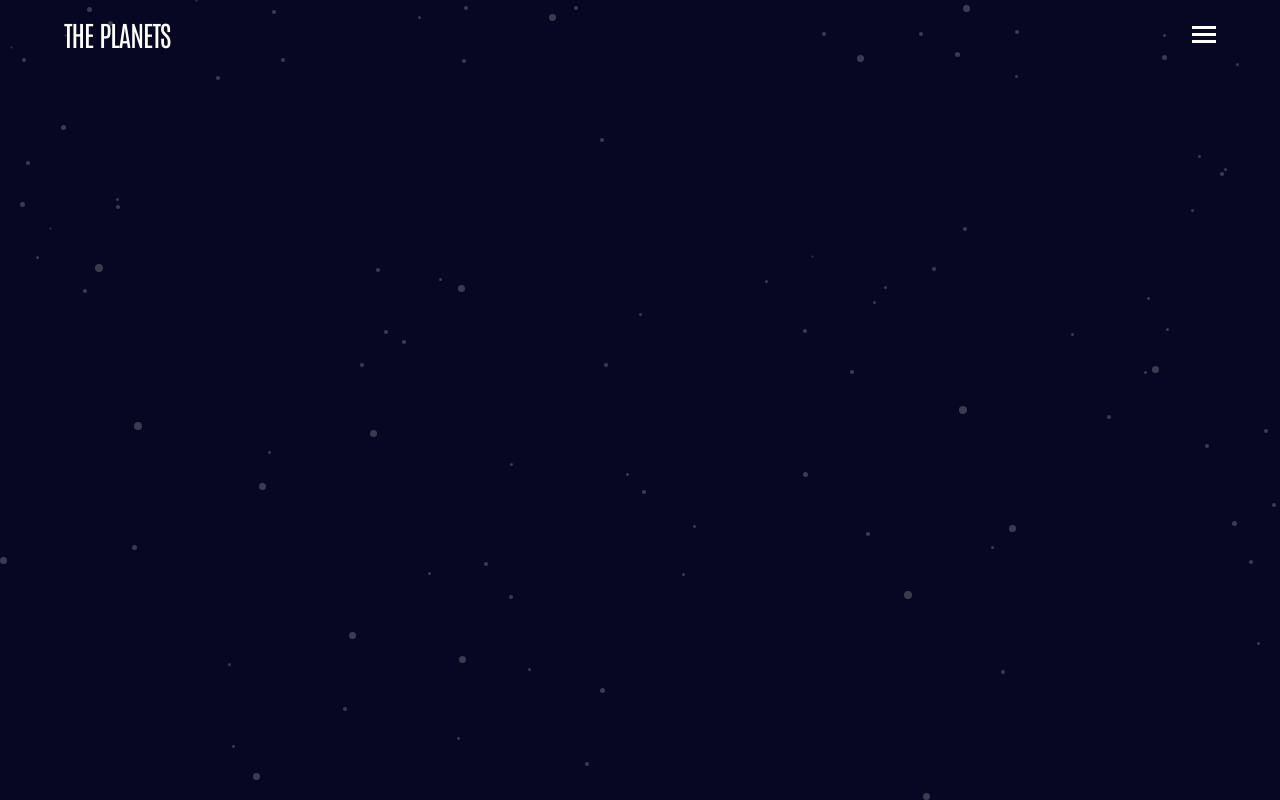
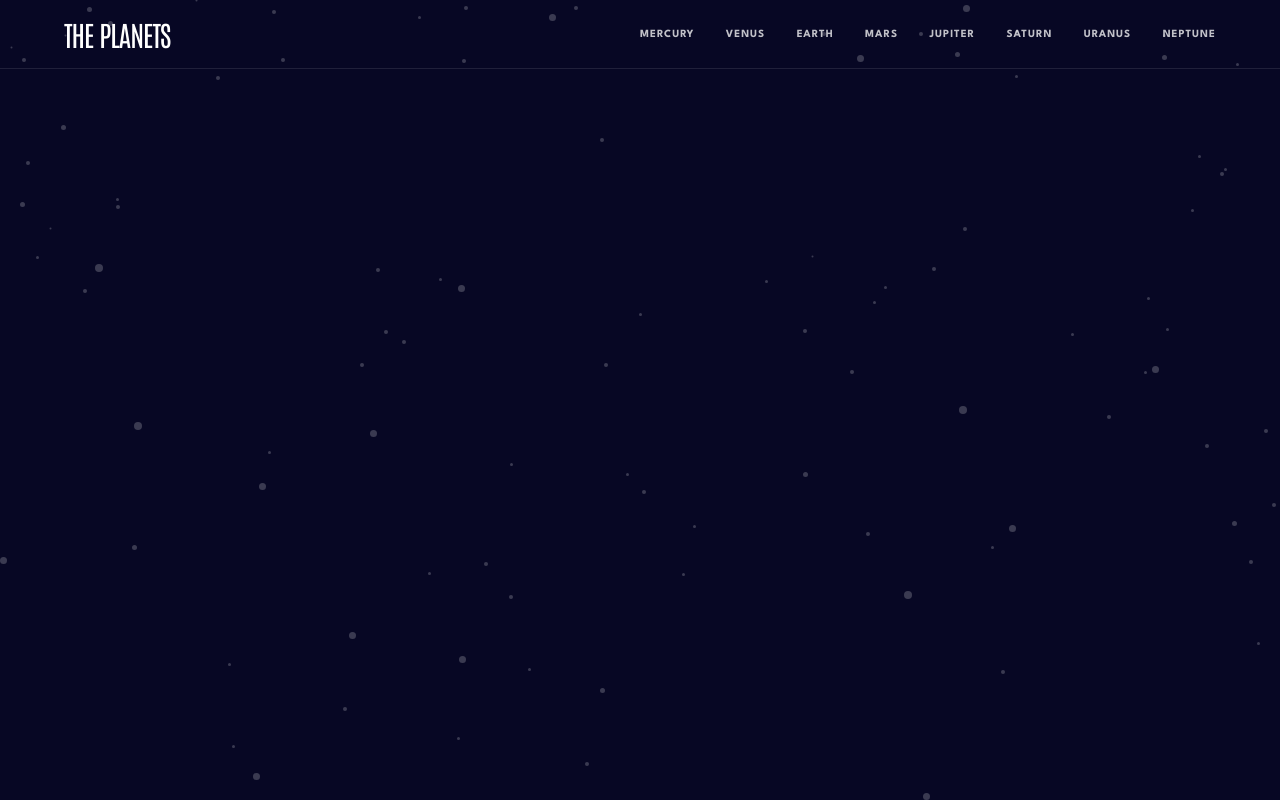
Before and after one commit to DemetreBerdzenadze7/planets-site, a React (Vite) app: page / in a window 1280 px wide. Built offline with nearby package versions, Linux system fonts and the light colour scheme.

Commit message:
add menu component and update navigation; implement planet links and state management

```diff
--- a/src/components/header/Header.tsx
+++ b/src/components/header/Header.tsx
@@ -4,6 +4,8 @@ const Header = () => {
   return (
     <header>
       <Navigation />
+
+      <hr className="border-white opacity-[0.1]" />
     </header>
   );
 };
--- a/src/components/header/navigation/Navigation.tsx
+++ b/src/components/header/navigation/Navigation.tsx
@@ -1,18 +1,42 @@
 import Container from "../../../container/Container";
+import { useState } from "react";
+import Menu from "./menu/Menu";
+import { planetsNames } from "./menu/menuTypes";
+import { Link } from "react-router";
 
 const Navigation = () => {
+  const [menu, setMenu] = useState<boolean>(false);
   return (
     <nav>
       <Container>
-        <div className="flex items-center justify-between">
+        <div className="flex items-center justify-between md:flex-col lg:flex-row lg:justify-between">
           <h1 className="text-white uppercase text-[28px] leading-[1.3] tracking-[-1px]">
             the planets
           </h1>
-          <button className="cursor-pointer">
+          <button
+            className="cursor-pointer md:hidden"
+            onClick={() => setMenu(!menu)}
+          >
             <img src="/images/icon-hamburger.svg" alt="Menu" />
           </button>
+          <div className="hidden md:flex md:items-center md:justify-between md:w-full md:mt-8 lg:w-[50%] lg:mt-0">
+            {planetsNames.map((planet) => (
+              <Link
+                to={planet.planetName}
+                className="text-white opacity-[0.75] font-menu text-[11px] font-bold leading-[2.25] uppercase tracking-[1px]"
+              >
+                {planet.planetName}
+              </Link>
+            ))}
+          </div>
         </div>
       </Container>
+
+      {menu && (
+        <div className="fixed inset-0 top-20 bg-[#070724] z-50 md:hidden">
+          <Menu />
+        </div>
+      )}
     </nav>
   );
 };
--- /dev/null
+++ b/src/components/header/navigation/menu/Menu.tsx
@@ -0,0 +1,28 @@
+import { planetsNames } from "./menuTypes";
+import { Link } from "react-router";
+
+const Menu = () => {
+  return (
+    <div className="h-full max-w-3xl flex flex-col z-10 gap-6 p-6">
+      {planetsNames.map((planet) => (
+        <div key={planet.planetName}>
+          <Link
+            to={planet.planetName}
+            className="flex items-center justify-between"
+          >
+            <div className="flex items-center gap-6">
+              <div className={`rounded-[50%] ${planet.color} w-5 h-5`}></div>
+              <span className="text-white text-[15px] font-bold leading-[1.65] tracking-[1.35px] uppercase font-menu">
+                {planet.planetName}
+              </span>
+            </div>
+            <img src="/public/images/icon-chevron.svg" alt="Chevron" />
+          </Link>
+          <hr className="border-white opacity-[0.1] mt-5" />
+        </div>
+      ))}
+    </div>
+  );
+};
+
+export default Menu;
--- /dev/null
+++ b/src/components/header/navigation/menu/menuTypes.ts
@@ -0,0 +1,17 @@
+interface Planets {
+  planetName: string;
+  color: string;
+}
+
+type PlanetName = Planets[];
+
+export const planetsNames: PlanetName = [
+  { planetName: "Mercury", color: "bg-mercury" },
+  { planetName: "Venus", color: "bg-venus" },
+  { planetName: "Earth", color: "bg-earth" },
+  { planetName: "Mars", color: "bg-mars" },
+  { planetName: "Jupiter", color: "bg-jupiter" },
+  { planetName: "Saturn", color: "bg-saturn" },
+  { planetName: "Uranus", color: "bg-uranus" },
+  { planetName: "Neptune", color: "bg-neptune" },
+];
```
